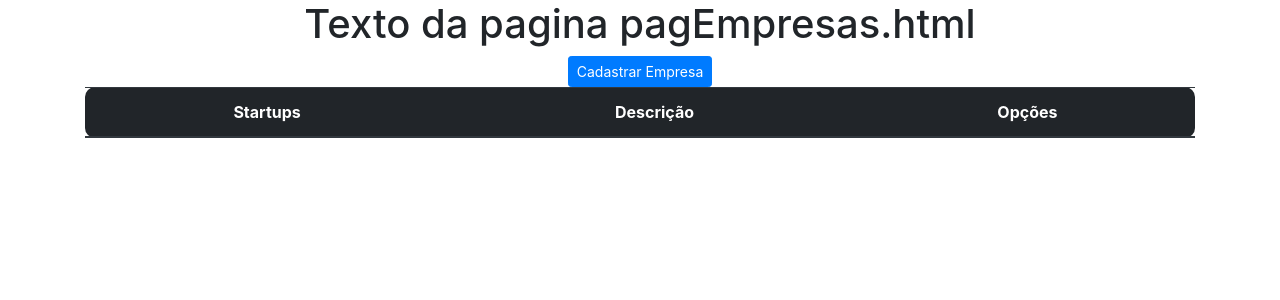
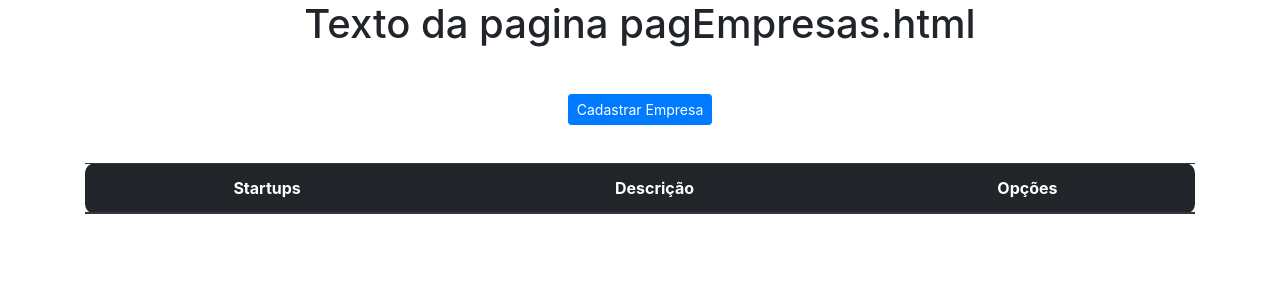
Before and after one commit to ElcimarSilva/PMI, a Flask app: page /pagEmpresa in a window 1280 px wide. Shown: the part 56-356 px from the top of the page. Run offline with Flask 2, Linux system fonts and the light colour scheme; data that the repository does not hold is empty; some libraries are stand-ins or nearby versions.

Commit message:
07.10.20

```diff
--- a/app.py
+++ b/app.py
@@ -24,7 +24,7 @@ def painel():
     return render_template('painel.html')#, teste=teste
 
 
-#Rota formulario de teste
+#Rota formulario de teste (usuario)
 @app.route ("/formulario", methods=['GET', 'POST'])
 def formulario():
     field=form(request.form)
@@ -56,22 +56,6 @@ def cadAtividade():
         flash('Cadastro efetuado!')
         return redirect ('/painel')
     return render_template ('cadAtividade.html', field=field)
-
-#CADASTRO DE EMPRESAS VIA FORM
-@app.route ("/cadEmpresa", methods=['GET', 'POST'])
-def cadEmpresa():
-    field=startup(request.form)
-
-    if request.method == 'POST' and field.validate():
-        empresa=request.form['empresa']
-        descricao=request.form['descricao']
-        json={'empresa':empresa, 'descricao':descricao}
-
-
-        mongo.db.empresas.insert_one(json)
-        flash('Cadastro efetuado!')
-        return redirect ('/pagEmpresa')
-    return render_template ('cadEmpresa.html', field=field)
 
 #CADASTRO DE FASES VIA FORM
 @app.route ("/cadFase", methods=['GET', 'POST'])
@@ -105,6 +89,23 @@ def cadEixo():
         return redirect ('/painel')
     return render_template ('cadEixo.html', field=field)
 
+
+#CADASTRO DE EMPRESAS VIA FORM
+@app.route ("/cadEmpresa", methods=['GET', 'POST'])
+def cadEmpresa():
+    field=startup(request.form)
+
+    if request.method == 'POST' and field.validate():
+        empresa=request.form['empresa']
+        descricao=request.form['descricao']
+        json={'empresa':empresa, 'descricao':descricao}
+
+
+        mongo.db.empresas.insert_one(json)
+        flash('Cadastro efetuado!')
+        return redirect ('/pagEmpresa')
+    return render_template ('cadEmpresa.html', field=field)
+
 #LISTAR EMPRESAS VIA FORM
 @app.route ("/pagEmpresa", methods=['GET'])
 def pagEmpresa():
@@ -137,6 +138,5 @@ def alterar_empresa(_id):
     return render_template('alterarEmpresa.html', itens= aux, field=field)
 
 
-
 if __name__ == "__main__":
     app.run(debug=True)
--- a/templates/cadEixo.html
+++ b/templates/cadEixo.html
@@ -2,6 +2,8 @@
 
 {% block content %}
 {% from "macro.html" import render_field %}
+
+<div class="container">
     <form method='POST' class="text-center">
 
         <div class="form-group">
@@ -14,4 +16,5 @@
         <input class="btn btn-primary" type="submit" value="Enviar">
 
     </form>
+</div>
 {% endblock %}
--- a/templates/cadEmpresa.html
+++ b/templates/cadEmpresa.html
@@ -3,6 +3,7 @@
 {% block content %}
 {% from "macro.html" import render_field %}
 <div class="container">
+
     <form method='POST' class="text-center">
 
         <input type="hidden" name='csrf_token' value='{{csrf_token()}}'>
--- a/templates/pagEmpresa.html
+++ b/templates/pagEmpresa.html
@@ -15,9 +15,9 @@
 <tbody>
 
     <div class="container">
-
-        <a class="btn btn-primary btn-sm" href="cadEmpresa" role="button">Cadastrar Empresa</a>
-
+        <div style='padding-bottom: 1cm; padding-top: 1cm;'>
+            <a class="btn btn-primary btn-sm" href="cadEmpresa" role="button">Cadastrar Empresa</a>
+        </div>
         <table class="table table-striped table-dark" id="bordaredonda">
 
             <tbody>
@@ -29,8 +29,8 @@
                     </tr>
 
                 </thead>
+
                 {% for item in itens%}
-
                 <table class="table table-striped table-dark" id="bordaredonda">
 
                     <tr>
```
Lines whose indentation alone changed are shown as unchanged.
